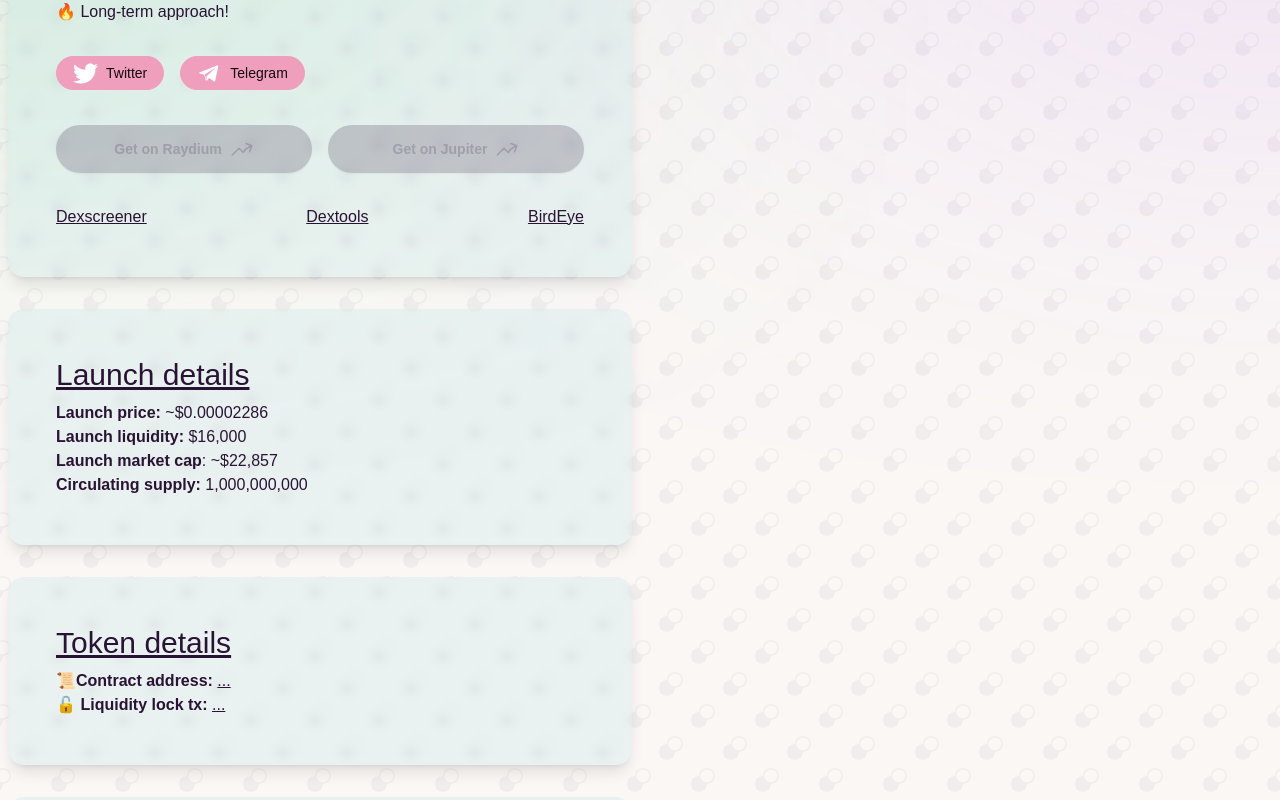
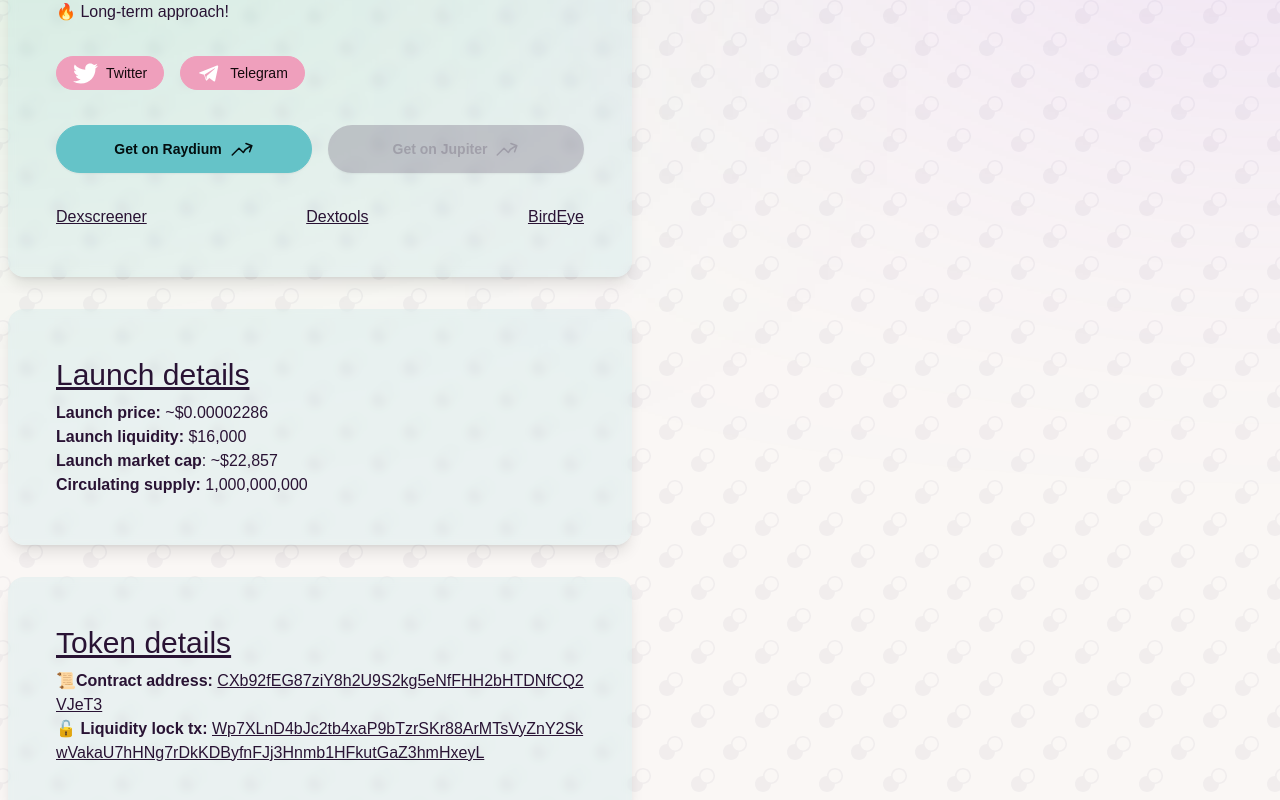
Before and after one commit to wmx11/solpaka-web-v2, a Next.js app: page /degen-farm/mordy in a window 1280 px wide. Shown: the part 480-1280 px from the top of the page. Built offline with nearby package versions, Linux system fonts and the light colour scheme; no server answers; a web font is replaced by a local one; what @metaplex-foundation/umi would draw is missing.

Commit message:
Mordy updates

```diff
--- a/src/app/degen-farm/mordy/page.tsx
+++ b/src/app/degen-farm/mordy/page.tsx
@@ -103,18 +103,30 @@
               </div>
 
               <div className="flex flex-wrap flex-col md:flex-row gap-4 [&>*]:flex-1 justify-between">
-                <GetOnRaydiumButton disabled />
+                <GetOnRaydiumButton href="https://raydium.io/swap/?inputCurrency=sol&outputCurrency=CXb92fEG87ziY8h2U9S2kg5eNfFHH2bHTDNfCQ2VJeT3&fixed=in" />
                 <GetOnJupiterButton disabled />
               </div>
 
               <div className="flex items-center justify-between flex-wrap gap-4">
-                <a href="" target="_blank" className="link">
+                <a
+                  href="https://dexscreener.com/solana/ersdkcaqy7ax23ngstsu4wbyvwe8bjmbhc4hfeyqfxsb"
+                  target="_blank"
+                  className="link"
+                >
                   <span>Dexscreener</span>
                 </a>
-                <a href="" target="_blank" className="link">
+                <a
+                  href="https://www.dextools.io/app/en/solana/pair-explorer/ERsdKcaqy7AX23ngSTsu4wBYvwe8BjMBHc4hFeYQfXsB?t=1712167294250"
+                  target="_blank"
+                  className="link"
+                >
                   <span>Dextools</span>
                 </a>
-                <a href="" target="_blank" className="link">
+                <a
+                  href="https://birdeye.so/token/CXb92fEG87ziY8h2U9S2kg5eNfFHH2bHTDNfCQ2VJeT3?chain=solana"
+                  target="_blank"
+                  className="link"
+                >
                   <span>BirdEye</span>
                 </a>
               </div>
@@ -140,14 +152,22 @@
               <p className="text-3xl underline mb-2">Token details</p>
               <p>
                 📜<strong>Contract address:</strong>{" "}
-                <a href="#" target="_blank" className="link break-all">
-                  ...
+                <a
+                  href="https://solscan.io/token/CXb92fEG87ziY8h2U9S2kg5eNfFHH2bHTDNfCQ2VJeT3"
+                  target="_blank"
+                  className="link break-all"
+                >
+                  CXb92fEG87ziY8h2U9S2kg5eNfFHH2bHTDNfCQ2VJeT3
                 </a>
               </p>
               <p>
                 🔓 <strong>Liquidity lock tx:</strong>{" "}
-                <a href="#" target="_blank" className="link break-all">
-                  ...
+                <a
+                  href="https://solscan.io/tx/Wp7XLnD4bJc2tb4xaP9bTzrSKr88ArMTsVyZnY2SkwVakaU7hHNg7rDkKDByfnFJj3Hnmb1HFkutGaZ3hmHxeyL"
+                  target="_blank"
+                  className="link break-all"
+                >
+                  Wp7XLnD4bJc2tb4xaP9bTzrSKr88ArMTsVyZnY2SkwVakaU7hHNg7rDkKDByfnFJj3Hnmb1HFkutGaZ3hmHxeyL
                 </a>
               </p>
             </Card>
```
